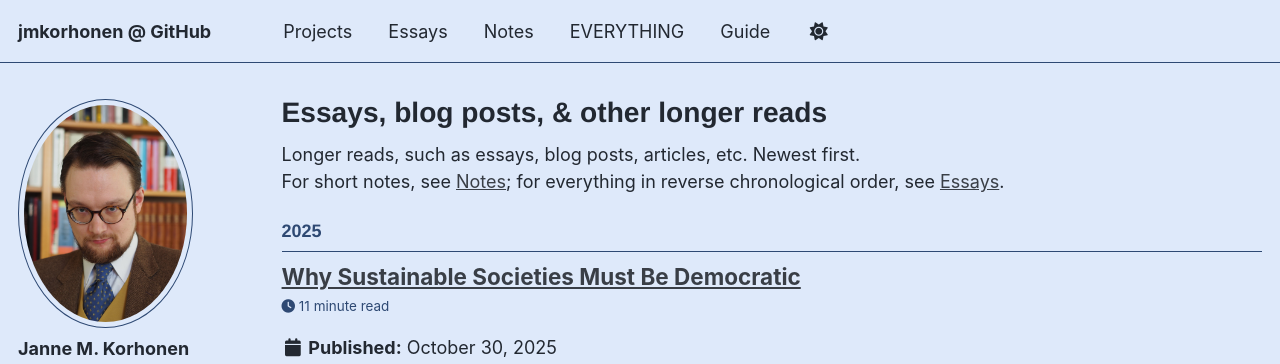
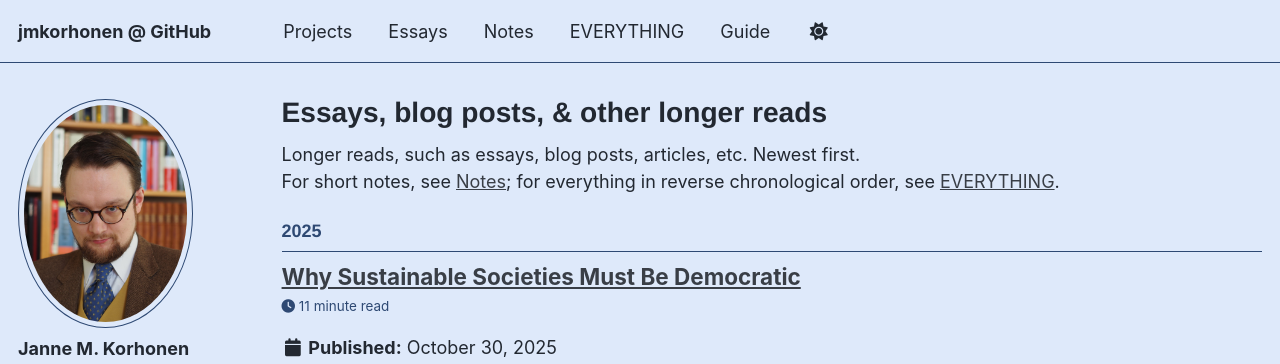
Before and after one commit to jmkorhonen/jmkorhonen.github.io, a Jekyll site: the page built from _pages/essays.html, in a window 1280 px wide and 900 px high. Shown: the top 364 px of the window. Built offline with Jekyll 4.4.1, drawn with Linux system fonts in a browser that asks for light colours; a script that is not in the unit is left out.

Commit message:
Update link to reverse chronological order page

```diff
--- a/_pages/essays.html
+++ b/_pages/essays.html
@@ -8,7 +8,7 @@
 ---
 Longer reads, such as essays, blog posts, articles, etc. Newest first.
 <br>
-For short notes, see <a href="https://jmkorhonen.github.io/notes/">Notes</a>; for everything in reverse chronological order, see <a href="https://jmkorhonen.github.io/essays/">Essays</a>.
+For short notes, see <a href="https://jmkorhonen.github.io/notes/">Notes</a>; for everything in reverse chronological order, see <a href="https://jmkorhonen.github.io/year-archive/">EVERYTHING</a>.
 {% include base_path %}
 
 {% assign blog_posts = site.posts | where_exp: "p", "p.tags contains 'Articles'" %}
```
